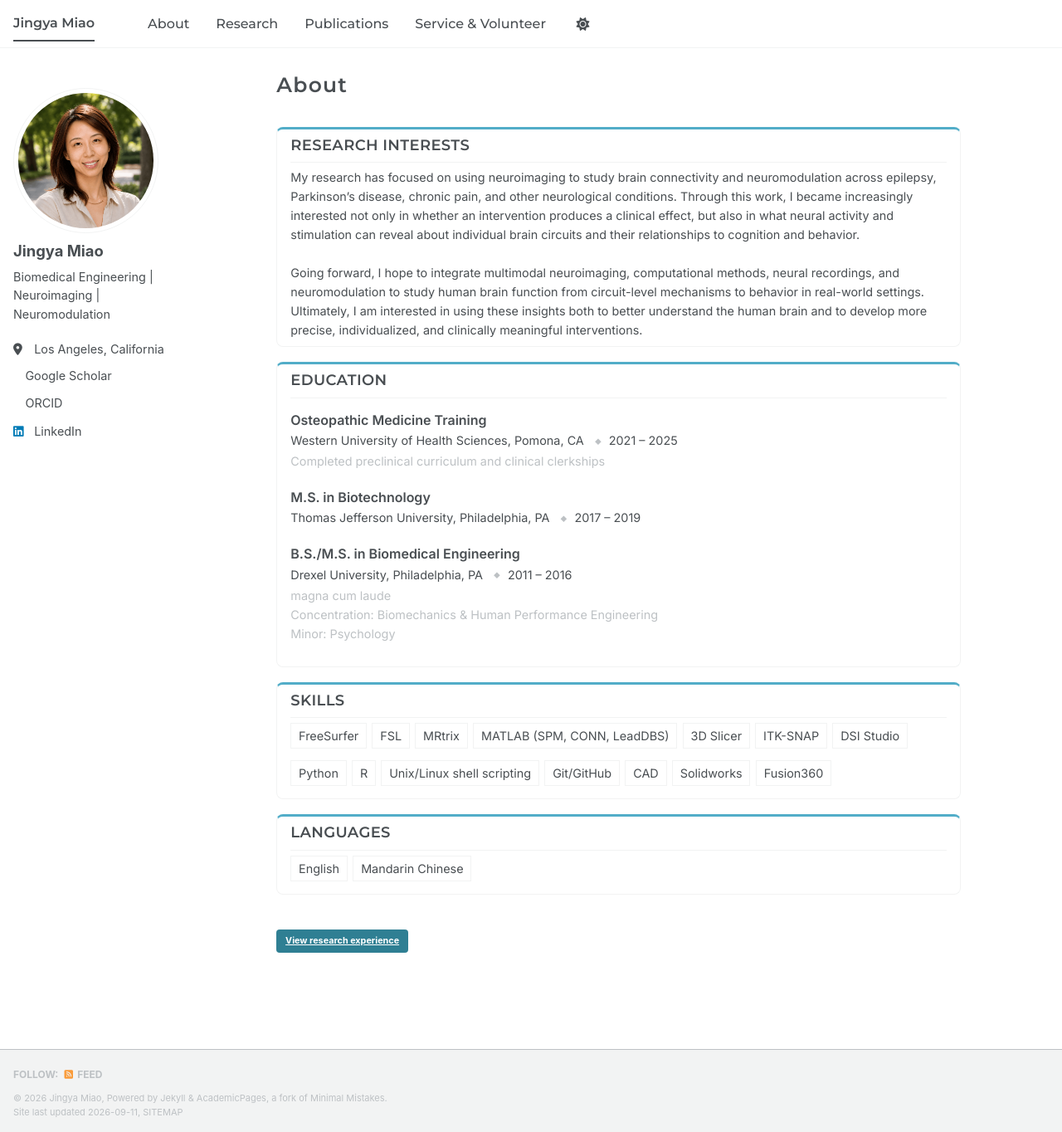
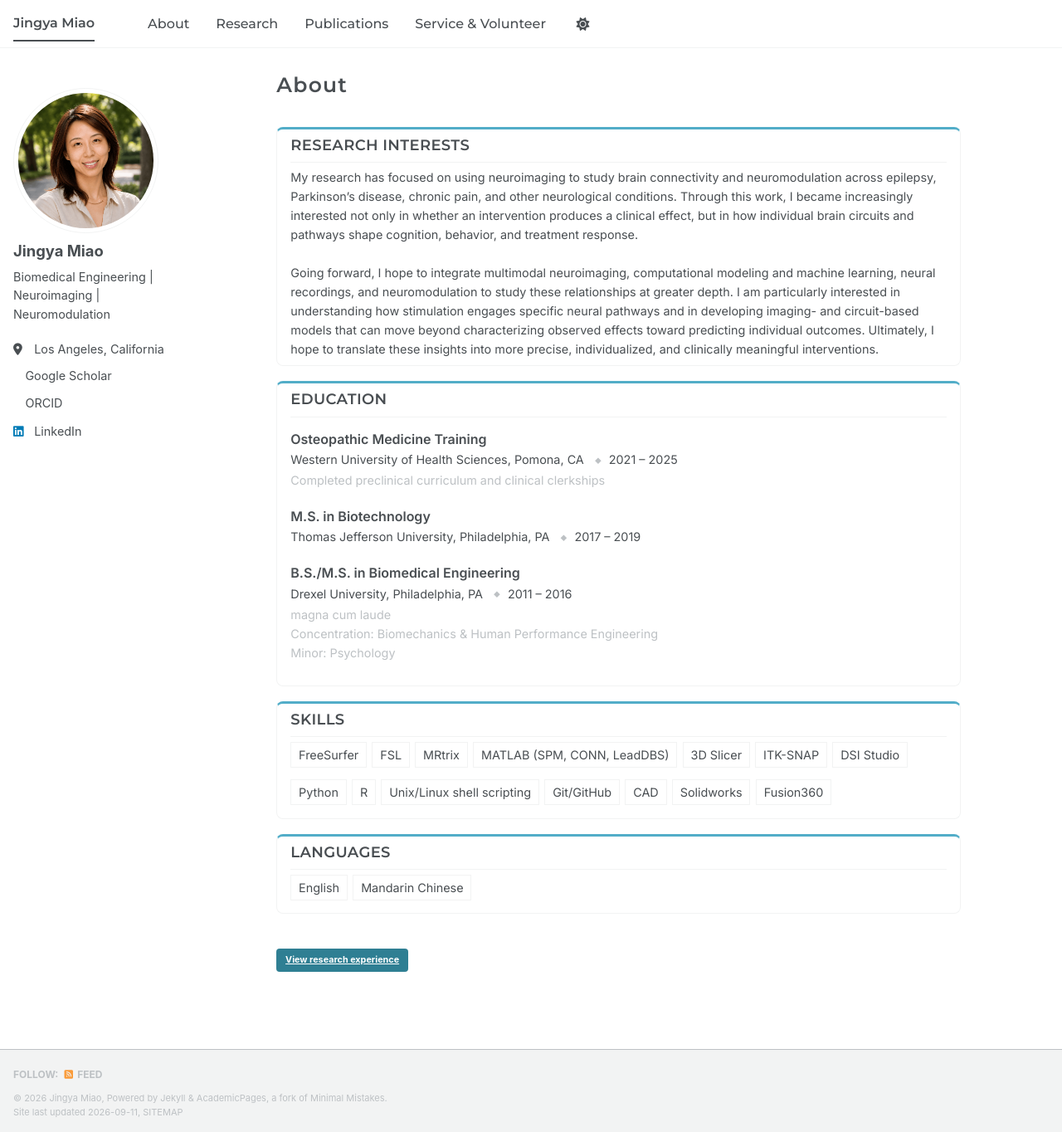
Before and after one commit to miaojingya/miaojingya.github.io, a Jekyll site: the page built from _pages/about.md, in a window 1280 px wide and 1364 px high. Shown: the whole window at 83% size. Built offline with Jekyll 4.4.1, drawn with Linux system fonts in a browser that asks for light colours; a style sheet for code colours, icons or effects is not loaded.

Commit message:
update research interests

```diff
--- a/_data/profile_sections.yml
+++ b/_data/profile_sections.yml
@@ -5,19 +5,18 @@ sections:
     title: "Research Interests"
     enabled: true
     body: >-
-      My research has focused on using neuroimaging to study brain connectivity
-      and neuromodulation across epilepsy, Parkinson's disease, chronic pain, and
-      other neurological conditions. Through this work, I became increasingly
-      interested not only in whether an intervention produces a clinical effect,
-      but also in what neural activity and stimulation can reveal about individual
-      brain circuits and their relationships to cognition and behavior. <br><br>
+      My research has focused on using neuroimaging to study brain connectivity and neuromodulation
+      across epilepsy, Parkinson’s disease, chronic pain, and other neurological conditions. Through
+      this work, I became increasingly interested not only in whether an intervention produces a
+      clinical effect, but in how individual brain circuits and pathways shape cognition, behavior,
+      and treatment response. <br><br>
 
-      Going forward, I hope to integrate multimodal neuroimaging, computational
-      methods, neural recordings, and neuromodulation to study human brain function
-      from circuit-level mechanisms to behavior in real-world settings. Ultimately,
-      I am interested in using these insights both to better understand the human
-      brain and to develop more precise, individualized, and clinically meaningful
-      interventions.
+      Going forward, I hope to integrate multimodal neuroimaging, computational modeling and machine
+      learning, neural recordings, and neuromodulation to study these relationships at greater depth.
+      I am particularly interested in understanding how stimulation engages specific neural pathways
+      and in developing imaging- and circuit-based models that can move beyond characterizing observed
+      effects toward predicting individual outcomes. Ultimately, I hope to translate these insights
+      into more precise, individualized, and clinically meaningful interventions.
 
   - id: education
     title: "Education"
```
